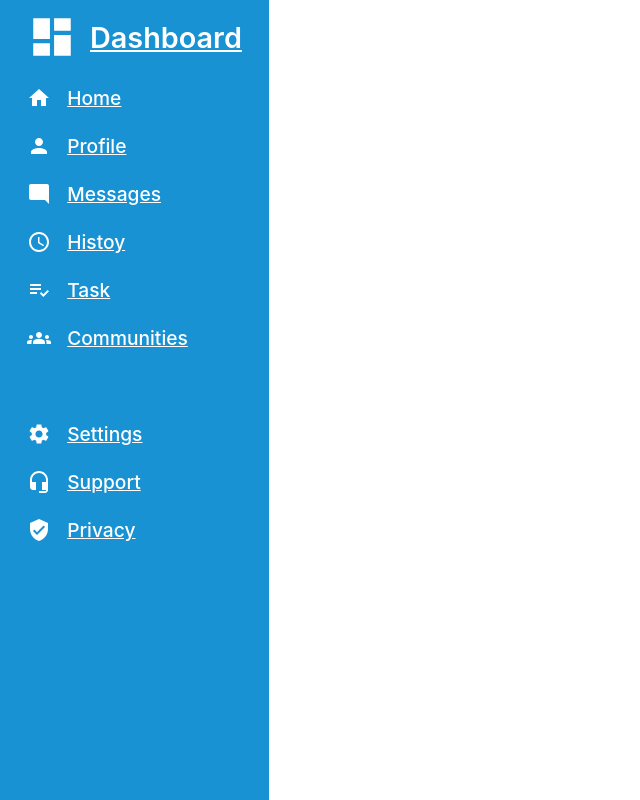
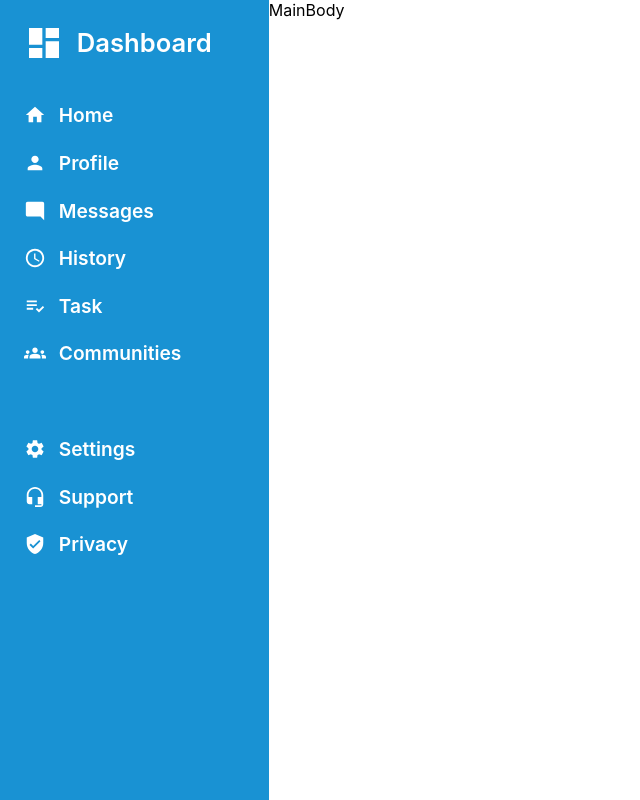
Before and after one commit to 1711shashank/react-admin-dashboard, a React (Create React App) app: page / in a window 1280 px wide. Shown: the whole page, without its empty margins (0-640 px from the left). Built offline with nearby package versions, Linux system fonts and the light colour scheme.

Commit message:
responseive side bar

```diff
--- a/src/Nav.css
+++ b/src/Nav.css
@@ -12,58 +12,54 @@
 
 
 .left{
-    width: 21%;
-    height: 100%;
-    background-color: #1992D3;
-    position: fixed;
+    background-color: blue;
+    height: 100vh;
+    width: 80px;
+    display: flex;
+    flex-direction: column;
+    align-items: center;
+    padding-top: 10px;
+}
+.left > a{
     color: white;
-    padding-left: 0.5rem;
-
+}
+.left > a > p{
+    visibility: hidden;
 }
 
-.left-head{
-    display: flex;
-    font-size: 1.8rem;
-    font-weight: 600;
+@media screen and (min-width: 550px) {
+    .left{
+        background-color: #1992D3;
+        align-items: flex-start;
+        width: 21%;
+        padding-left: 0.7rem;
+        display: inline-table;
+        padding-right: 20px;
+    }
+    .left a{
+        display: flex;
+        align-items: center;
+        text-align: left;
+        font-size: 1.2rem;
+        text-decoration: none;
+        color: white;
+    }
+    .left > a > .mui-icon{
+        margin: 0.8rem;
+        font-size: 22px;
+    }
+    .left > a > .dashboard-icon{
+        font-size: 40px;
+    }
+    .left > a:first-child{
+        margin-bottom: 1rem;
+        font-size: 1.6rem;
+    }
+    .left > a:nth-child(7){
+        margin-bottom: 3rem;
+    }
+    .left > a > p{
+        visibility: visible;
+        font-weight: 600;
+    }
 }
-.left-head > * > *{
-    margin-right: 0.8rem;
-}
-
-.left-body > * > *{
-    margin-right: 1rem;
-}
-
-.left-body{
-    display: flex;
-    flex-direction: column;
-    font-size: 1.2rem;
-    font-weight: 500;
-}
-
-.left > * > *{
-    display: flex;
-    align-items: center;
-    color: white;
-    justify-content: flex-start;
-    padding: 12px 1.2rem;
-    /* font-size: 1.7rem; */
-}
-
-.left-body a:nth-child(6){
-    /* background-color: red; */
-    margin-bottom: 3rem;
-}
-
-/* @media screen and (max-width: 1100px){
-    .left{
-        width: 10%;
-        background-color: red;
-    }
-    .left > * > * > p{
-        display: none;
-        position: fixed;
-        width: 100%;
-
-    }
-} */
--- a/src/Nav.js
+++ b/src/Nav.js
@@ -15,20 +15,16 @@ import './Nav.css';
 const Nav = () => {
   return (
     <div className='left'>
-      <div className="left-head">
-        <a href="#Dashboard"><DashboardIcon style={{ fontSize: '50px'  }} /> <p>Dashboard </p></a>
-      </div>
-      <div className="left-body">
-        <a href="#Home"><HomeIcon /> <p>Home </p></a>
-        <a href="#Profile"> <PersonIcon /> <p>Profile</p> </a>
-        <a href="#Messages"> <ModeCommentIcon /><p>Messages</p></a>
-        <a href="#Histoy"> <AccessTimeIcon /> <p>Histoy </p></a>
-        <a href="#Task"> <PlaylistAddCheckIcon /> <p>Task</p></a>
-        <a href="#Communities"> <GroupsIcon /> <p>Communities</p></a>
-        <a href="#Settings"> <SettingsIcon /><p>Settings</p></a>
-        <a href="#Support"> <HeadsetMicIcon />  <p>Support</p></a>
-        <a href="#Privacy"> <VerifiedUserIcon /> <p>Privacy</p></a>
-      </div>
+      <a href="#Dashboard"><DashboardIcon className='mui-icon dashboard-icon' /> <p>Dashboard </p></a>
+      <a href="#Home"><HomeIcon className='mui-icon' size="small" /> <p>Home </p></a>
+      <a href="#Profile"> <PersonIcon className='mui-icon'/> <p>Profile</p> </a>
+      <a href="#Messages"> <ModeCommentIcon className='mui-icon'/><p>Messages</p></a>
+      <a href="#Histoy"> <AccessTimeIcon className='mui-icon'/> <p>History </p></a>
+      <a href="#Task"> <PlaylistAddCheckIcon className='mui-icon'/> <p>Task</p></a>
+      <a href="#Communities"> <GroupsIcon className='mui-icon'/> <p>Communities</p></a>
+      <a href="#Settings"> <SettingsIcon className='mui-icon'/><p>Settings</p></a>
+      <a href="#Support"> <HeadsetMicIcon className='mui-icon'/>  <p>Support</p></a>
+      <a href="#Privacy"> <VerifiedUserIcon className='mui-icon'/> <p>Privacy</p></a>
     </div >
   )
 }
```
